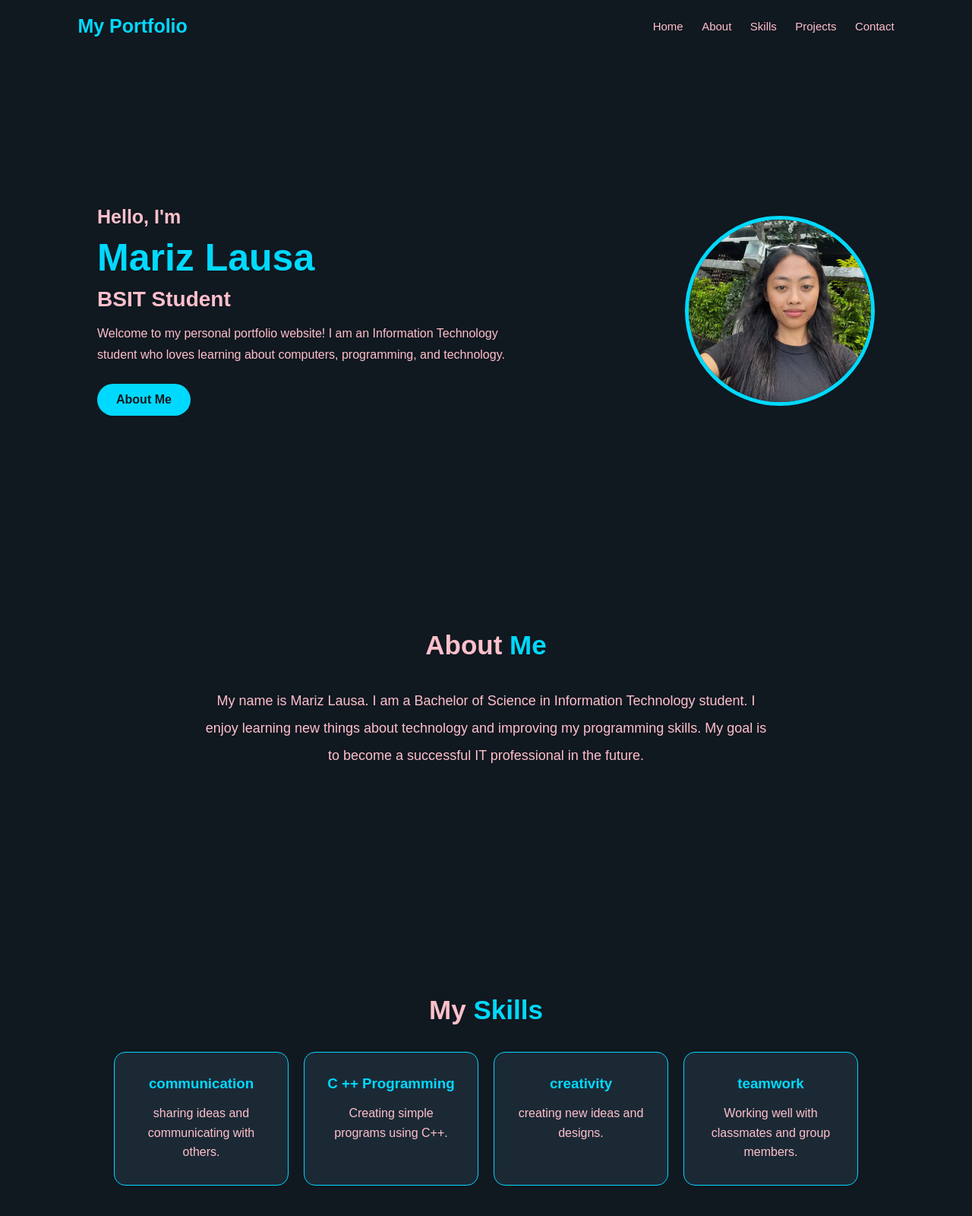
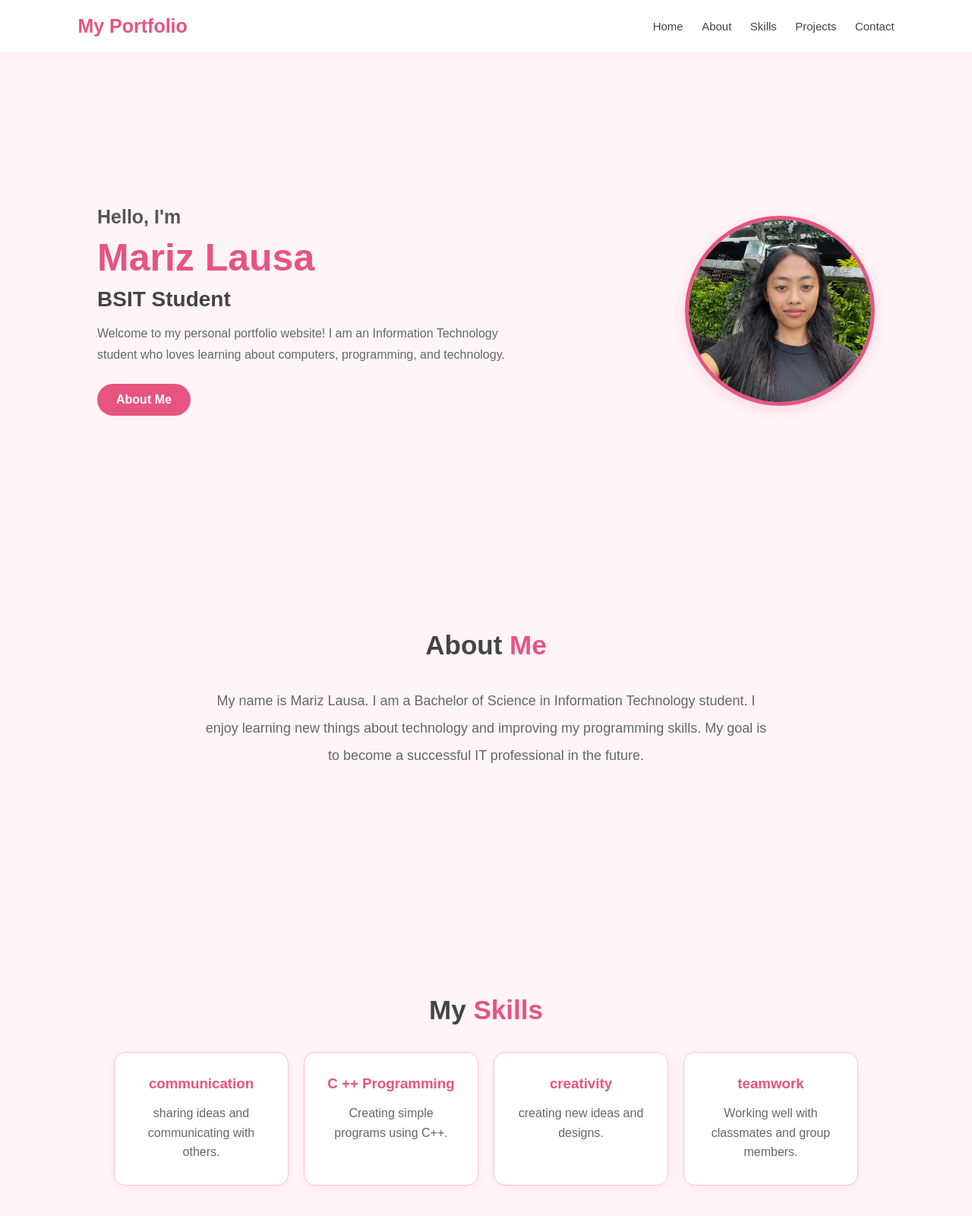
Before and after one commit to marizlausa9-ops/Mariz-Project-1, a plain HTML site: page index.html in a window 1280 px wide. Shown: the top 1600 px of the page at 76% size. Drawn offline with Linux system fonts and the light colour scheme.

Commit message:
change the theme into pink and white

```diff
--- a/style.css
+++ b/style.css
@@ -8,35 +8,37 @@
 }
 
 body {
-    background: #101820;
-    color: pink;
+    background: #fff5f8;
+    color: #444;
 }
 
 header {
     position: sticky;
     top: 0;
-    background: #101820;
+    background: #ffffff;
     padding: 20px 8%;
     display: flex;
     justify-content: space-between;
     align-items: center;
     z-index: 100;
+    box-shadow: 0 2px 10px rgba(255, 105, 150, 0.1);
 }
 
 .logo {
-    color: #00d9ff;
+    color: #e75480;
     font-size: 25px;
 }
 
 nav a {
-    color: pink;
+    color: #444;
     text-decoration: none;
     margin-left: 20px;
     font-size: 15px;
+    transition: 0.3s;
 }
 
 nav a:hover {
-    color: #00d9ff;
+    color: #e75480;
 }
 
 section {
@@ -58,10 +60,11 @@ section {
 
 .home-content h3 {
     font-size: 25px;
+    color: #555;
 }
 
 .home-content h1 {
-    color: #00d9ff;
+    color: #e75480;
     font-size: 50px;
     margin: 10px 0;
 }
@@ -69,25 +72,29 @@ section {
 .home-content h2 {
     font-size: 28px;
     margin-bottom: 15px;
+    color: #444;
 }
 
 .home-content p {
     line-height: 1.7;
     margin-bottom: 25px;
+    color: #666;
 }
 
 .btn {
     display: inline-block;
-    background: #00d9ff;
-    color: #101820;
+    background: #e75480;
+    color: #ffffff;
     padding: 12px 25px;
     border-radius: 25px;
     text-decoration: none;
     font-weight: bold;
+    transition: 0.3s;
 }
 
 .btn:hover {
-    background: pink;
+    background: #ffb6c9;
+    color: #ffffff;
 }
 
 .profile img {
@@ -95,17 +102,19 @@ section {
     height: 250px;
     border-radius: 50%;
     object-fit: cover;
-    border: 5px solid #00d9ff;
+    border: 5px solid #e75480;
+    box-shadow: 0 5px 20px rgba(231, 84, 128, 0.2);
 }
 
 .heading {
     text-align: center;
     font-size: 35px;
     margin-bottom: 35px;
+    color: #444;
 }
 
 .heading span {
-    color: #00d9ff;
+    color: #e75480;
 }
 
 #about p {
@@ -114,6 +123,7 @@ section {
     text-align: center;
     line-height: 2;
     font-size: 18px;
+    color: #666;
 }
 
 .box-container {
@@ -124,40 +134,44 @@ section {
 }
 
 .box {
-    background: #1b2935;
+    background: #ffffff;
     padding: 30px;
     border-radius: 15px;
     width: 230px;
     text-align: center;
-    border: 1px solid #00d9ff;
+    border: 1px solid #ffc0d3;
+    box-shadow: 0 5px 15px rgba(231, 84, 128, 0.08);
     transition: 0.3s;
 }
 
 .box:hover {
     transform: translateY(-10px);
-    background: #263b4c;
+    background: #ffe4ec;
 }
 
 .box h3 {
-    color: #00d9ff;
+    color: #e75480;
     margin-bottom: 15px;
 }
 
 .box p {
     line-height: 1.6;
+    color: #666;
 }
 
 .contact-info {
     text-align: center;
     line-height: 2.5;
     font-size: 18px;
+    color: #555;
 }
 
 footer {
-    background: #1b2935;
+    background: #ffffff;
     text-align: center;
     padding: 20px;
-    color: #00d9ff;
+    color: #e75480;
+    border-top: 1px solid #ffc0d3;
 }
 
 @media (max-width: 768px) {
```
